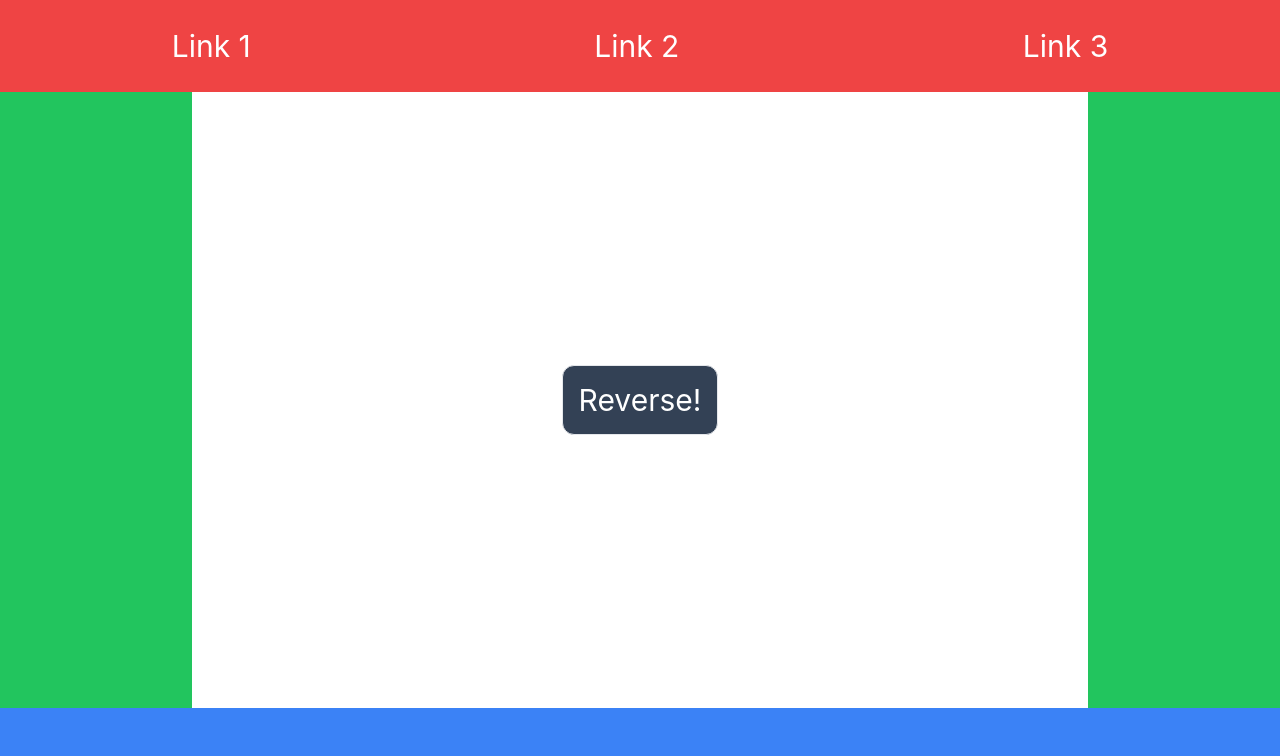
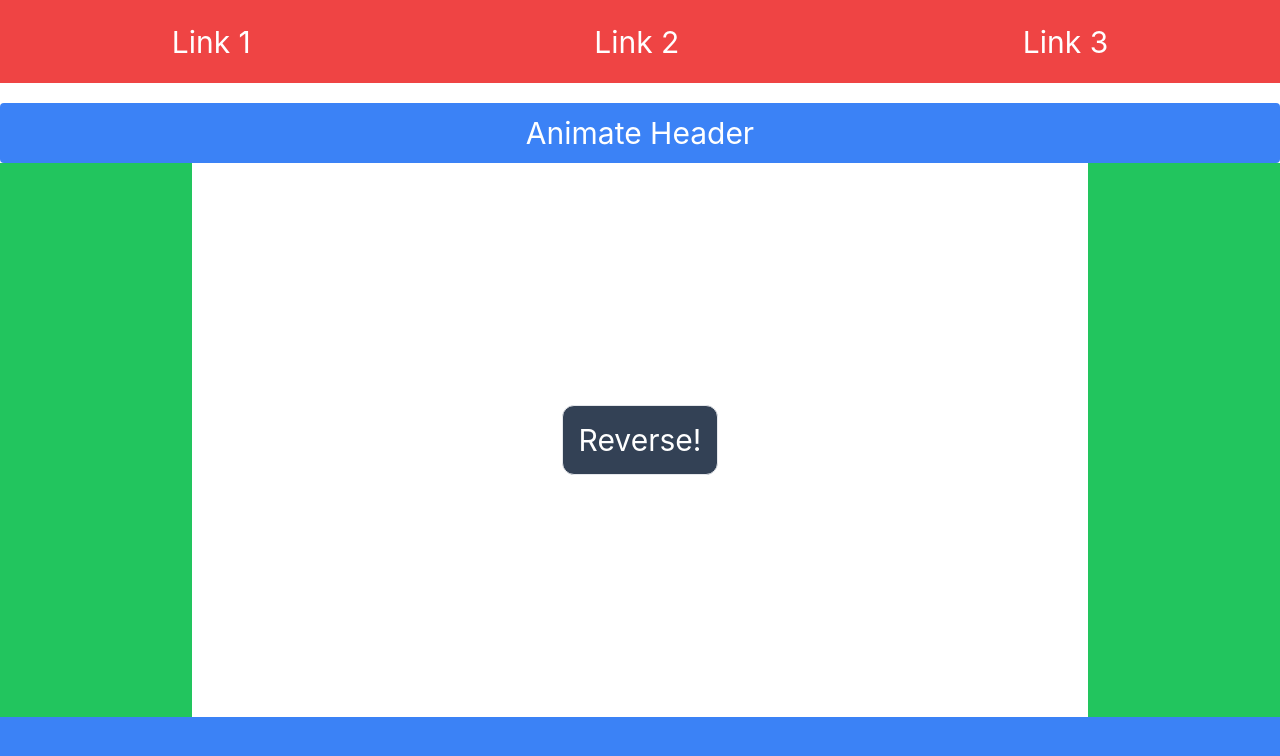
Before and after one commit to johnz-webdesign/GSAP-projects, a React (Vite) app: page / in a window 1280 px wide. Shown: the top 756 px of the page. Built offline with nearby package versions, Linux system fonts and the light colour scheme.

Commit message:
1st header animation

```diff
--- a/src/App.jsx
+++ b/src/App.jsx
@@ -1,18 +1,20 @@
 import { useState } from "react";
-import "./script";
+import { useRef } from "react";
 import { gsap } from "gsap";
 
 function App() {
   const [count, setCount] = useState(0);
 
+  const headerRef = useRef(null);
+
   const animate = () => {
-    gsap.to("#header", { x: 200, duration: 1 });
+    gsap.from(headerRef.current, { duration: 1, y: "-100%" });
   };
 
   return (
     <>
       <div data-t="wrapper" className="m-0 flex h-[100vh] flex-col text-3xl">
-        <div id="header" className="h-[15vh] bg-red-500">
+        <div ref={headerRef} id="header" className="h-[15vh] bg-red-500">
           <div
             data-t="div-links"
             className="flex h-full items-center justify-around text-white"
@@ -22,6 +24,13 @@ function App() {
             <div data-t="link">Link 3</div>
           </div>
         </div>
+
+        <button
+          onClick={animate}
+          className="mt-5 rounded bg-blue-500 p-3 text-white"
+        >
+          Animate Header
+        </button>
 
         <div data-t="content" className="flex h-full justify-between">
           <div data-t="sidebar left" className="w-[15vw] bg-green-500"></div>
```
